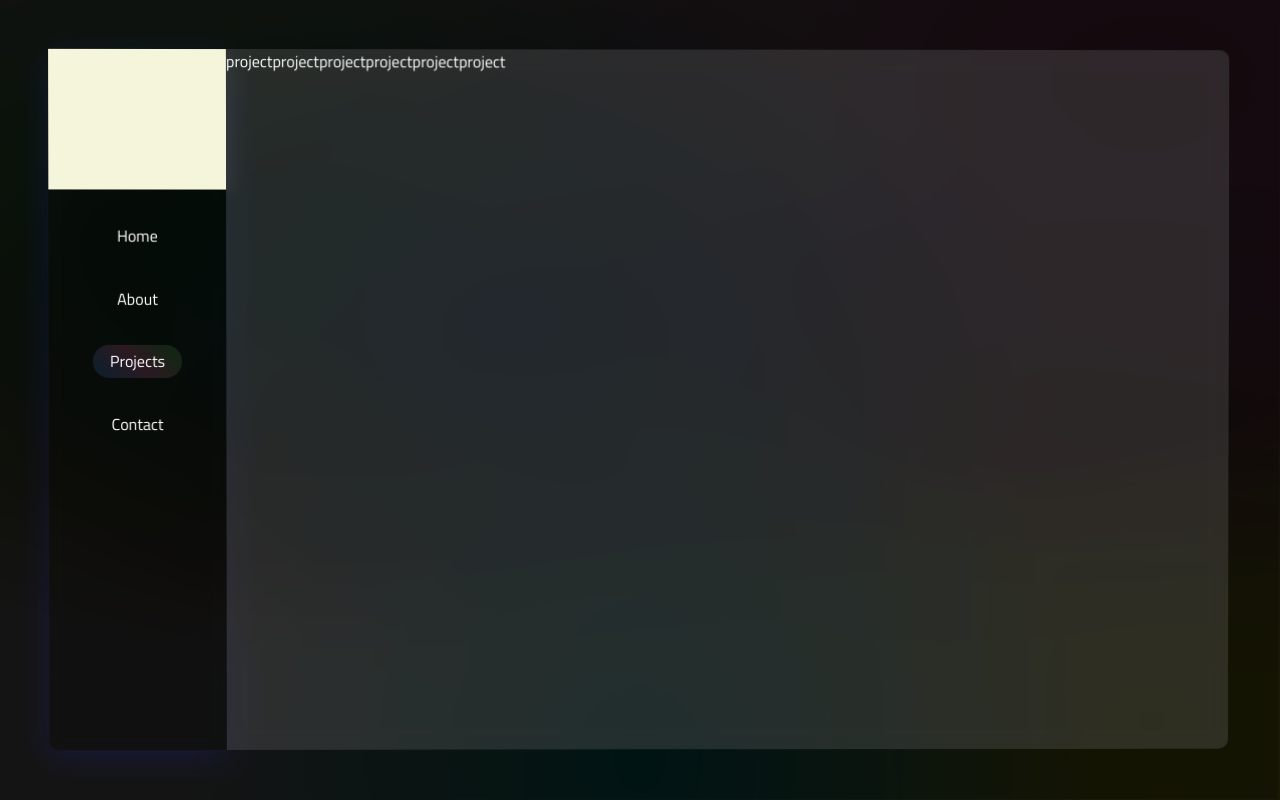
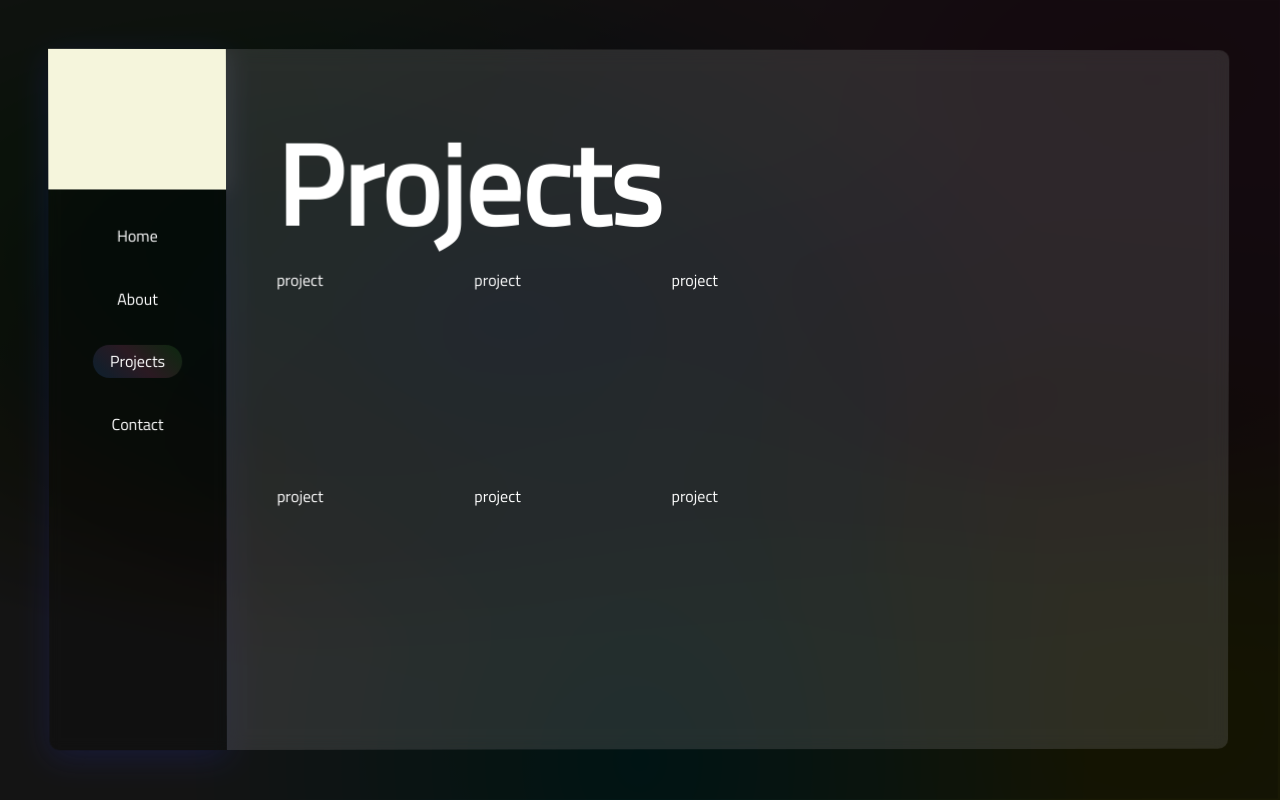
Before and after one commit to xhillman/aws-cloud-resume, a plain HTML site: page index.html in a window 1280 px wide. Both pictures are taken after a click on the item "Projects". Drawn offline with Linux system fonts and the light colour scheme.

Commit message:
add first round styling to projects oage

```diff
--- a/index.html
+++ b/index.html
@@ -70,17 +70,23 @@
             </div>
           </div>
           <div class="cta-items">
-            <a href="https://google.com" target="_blank" class="cta-item book-call-btn" data-tilt data-tilt-glare data-tilt-max-glare="0.5" data-tilt-max="5">Book a Call</a>
-            <a href="https://google.com" target="_blank" class="cta-item resume-btn" data-tilt data-tilt-glare data-tilt-max-glare="0.5" data-tilt-max="5">Resume</a>
+            <a href="https://google.com" target="_blank" class="cta-item book-call-btn" data-tilt data-tilt-glare
+              data-tilt-max-glare="0.5" data-tilt-max="5">Book a Call</a>
+            <a href="https://google.com" target="_blank" class="cta-item resume-btn" data-tilt data-tilt-glare
+              data-tilt-max-glare="0.5" data-tilt-max="5">Resume</a>
           </div>
         </div>
         <div class="projects hidden">
+          <h2>Projects</h2>
+          <div class="project-card-container">
             <div class="project-card">project</div>
             <div class="project-card">project</div>
             <div class="project-card">project</div>
             <div class="project-card">project</div>
             <div class="project-card">project</div>
             <div class="project-card">project</div>
+          </div>
+
         </div>
         <div class="contact hidden">
           <div class="contact-form">
--- a/styles.css
+++ b/styles.css
@@ -197,6 +197,29 @@ justify-content: space-evenly;
   background: linear-gradient(45deg,rgba(255, 105, 180, 0.15), rgba(50, 205, 50, 0.15));
 }
 
+.projects {
+  height: 100%;
+  padding: 5%;
+  display: flex;
+  flex-direction: column;
+  justify-content: space-evenly;
+}
+
+.projects h2 {
+  width: 50%;
+  font-size: 7rem;
+  font-weight: 700;
+}
+
+.project-card-container {
+  width: 60%;
+  height: 80%;
+  display: grid;
+  grid-template-columns: repeat(3, 1fr);
+  grid-template-rows: repeat(2, 1fr);
+  grid-column-gap: 50px;
+}
+
 .hidden {
   display: none;
 }
```
Lines whose indentation alone changed are shown as unchanged.
